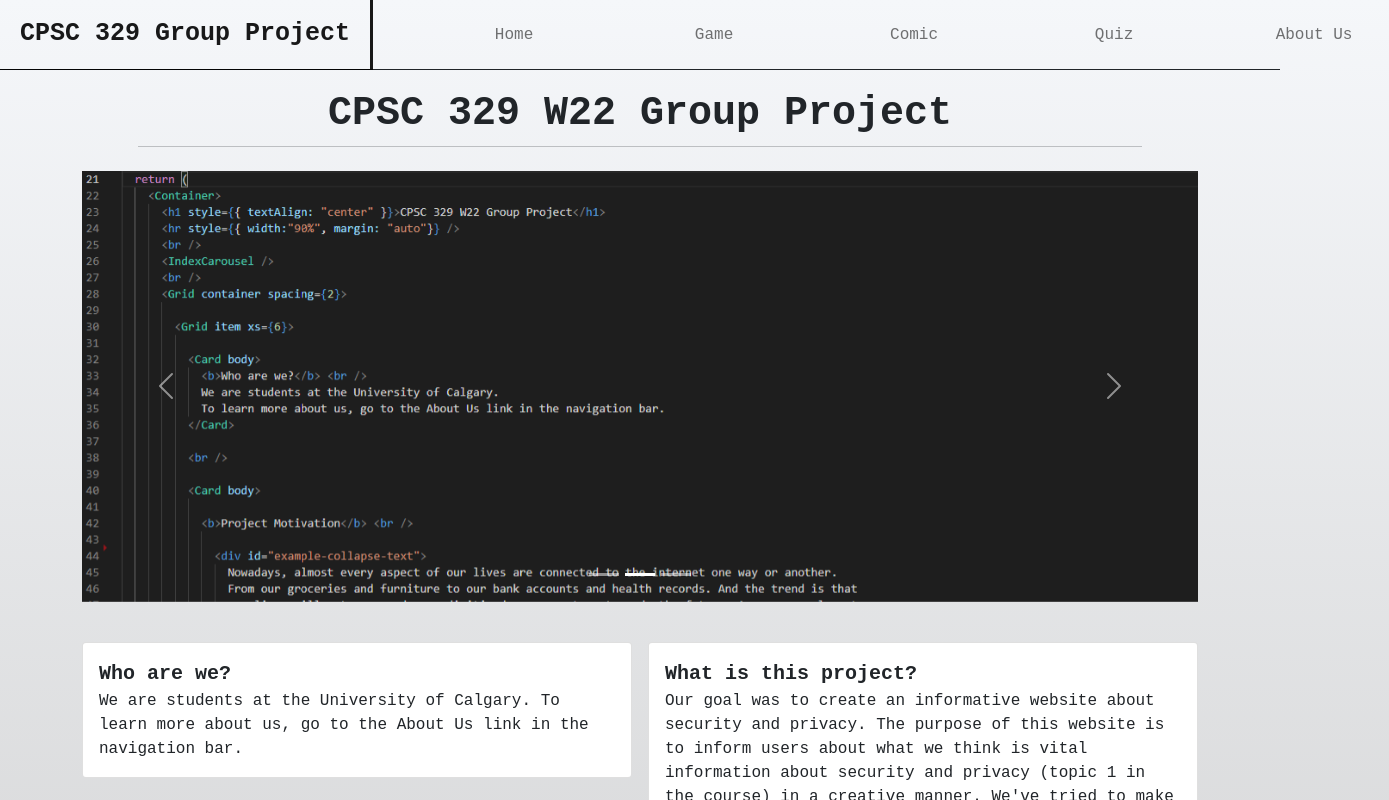
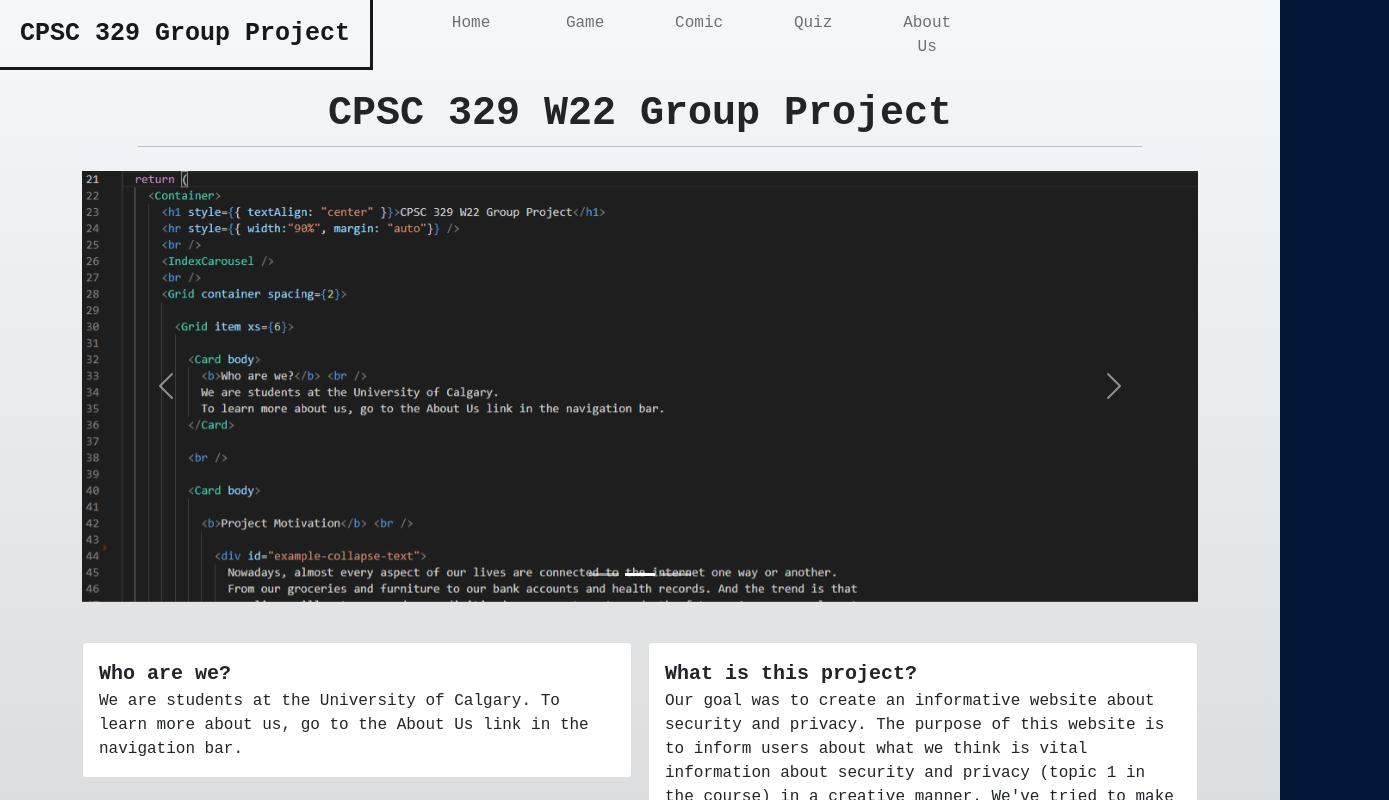
Before and after one commit to ae4sri/329groupproject, a React (Create React App) app: page / in a window 1280 px wide. Shown: the top 800 px of the page, 1389 px wide, since content can reach past the window. Built offline with nearby package versions, Linux system fonts and the light colour scheme; a web font is replaced by a local one.

Commit message:
Remove Fixed width on nav-link

```diff
--- a/src/index.css
+++ b/src/index.css
@@ -13,12 +13,6 @@ html, body {
 
 
 .navbar{
-    border-color: black;
-    border-bottom: 1.5px;
-    border-style: solid;
-    border-top: none;
-    border-left: none;
-    border-right: none;
     margin: 0;
     padding: 0;
     height: 70px;
@@ -35,7 +29,7 @@ html, body {
     /* margin-left: 2px; */
     height: 70px;
     border-color: black;
-    border-bottom: 1.5px;
+    border-bottom: solid;
     border-style: solid;
     border-top: none;
     border-left: none;
@@ -49,13 +43,13 @@ html, body {
 .nav-link{
     padding-left: 70px;
     padding-right: 70px;
-    width: 150px;
+    width: 100%;
     margin-left: 50px;
     /* padding-top: 15px; */
     display: inline-block;
-  position: relative;
-  color: black;
-  text-align: center;
+    position: relative;
+    color: black;
+    text-align: center;
 }
 
 .nav-link:after {
```
